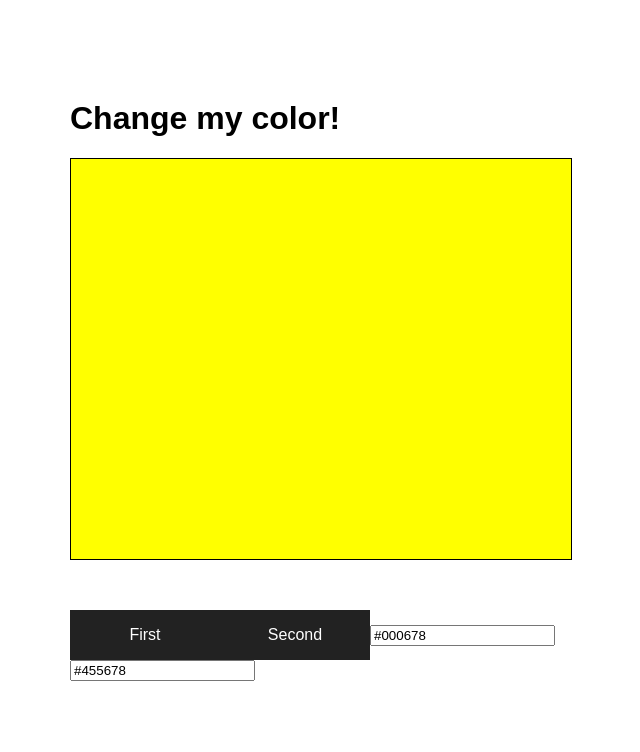
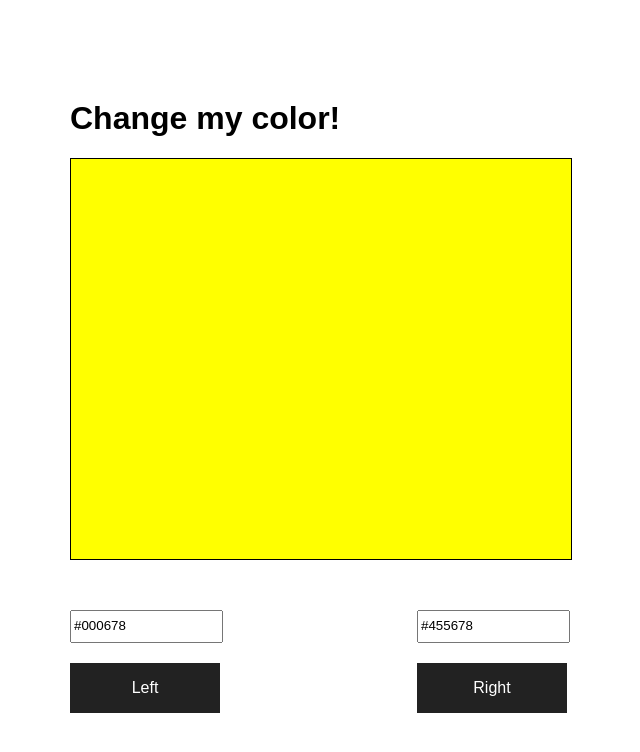
Before and after one commit to Bdemers1055/react-color-changer, a React (Create React App) app: page / in a window 1280 px wide. Shown: the top 752 px of the page, without its empty margins (320-960 px from the left). Built offline with nearby package versions, Linux system fonts and the light colour scheme.

Commit message:
left right styling, replace first and second naming convention to left right for ease of logic

```diff
--- a/src/App.css
+++ b/src/App.css
@@ -4,6 +4,13 @@
   width: 500px;
   height: 400px;
   margin-bottom: 50px;
+}
+
+input {
+  display: block;
+  line-height: 2.0;
+  margin-bottom: 20px;
+  width:145px;
 }
 
 .center {
@@ -14,7 +21,7 @@
   margin-right: auto;
 }
 
-.first, .second {
+.leftbtn, .rightbtn {
   background-color: #222;
   color: #ffff;
   font-size: 1rem;
@@ -22,6 +29,14 @@
   width: 150px;
   height: 50px;
   border: none;
+}
+
+.left {
+  float: left;
+}
+
+.right {
+  float: right;
 }
 
 .App {
--- a/src/Colorchanger.js
+++ b/src/Colorchanger.js
@@ -5,28 +5,28 @@ class Colorchanger extends Component {
         super(props);
         this.state = {
             color: '#ffff00',
-            firstColor: '#000678',
-            secondColor: '#455678'
+            inputLeftColor: '#000678',
+            inputRightColor: '#455678'
         };
     }
-    changeFirstColor(e){
+    changeInputLeftColor(e){
         this.setState({
-            firstColor: e.target.value
+            inputLeftColor: e.target.value
         });
     }
-    changeSecondColor(e){
+    changeInputRightColor(e){
         this.setState({
-            secondColor: e.target.value
+            inputRightColor: e.target.value
         });
     }
-    changeColor(e){
+    changeBoxToLeftColor(e){
         this.setState({
-            color: this.state.firstColor,
+            color: this.state.inputLeftColor,
         })
     }
-    changeToSecondColor(e){
+    changeBoxToRightColor(e){
         this.setState({
-            color: this.state.secondColor,
+            color: this.state.inputRightColor,
         })
     }
     render() {
@@ -35,22 +35,26 @@ class Colorchanger extends Component {
             <div className = "center" >
             {this.props.title? <h1 className= "Color-title">{this.props.title}</h1> : null}
             <div className = "box" style = { styles } ></div>
-            <button className = "first" onClick = {this.changeColor.bind(this)}>First</button>
-            <button className = "second" onClick = {this.changeToSecondColor.bind(this)}>Second</button>
+                <div className= "left">
                     <input
                     type="text"
-            name="firstfield"
+                    name="leftfield"
                     placeholder="#000000"
-            value={this.state.firstColor}
-            onChange={this.changeFirstColor.bind(this)}
+                    value={this.state.inputLeftColor}
+                    onChange={this.changeInputLeftColor.bind(this)}
                     />
+                    <button className = "leftbtn" onClick = {this.changeBoxToLeftColor.bind(this)}>Left</button>
+                </div>
+                <div className= "right">
                     <input
                     type="text"
-            name="secondfield"
+                    name="rightfield"
                     placeholder="#000000"
-            value={this.state.secondColor}
-            onChange={this.changeSecondColor.bind(this)}
+                    value={this.state.inputRightColor}
+                    onChange={this.changeInputRightColor.bind(this)}
                     />
+                    <button className = "rightbtn" onClick = {this.changeBoxToRightColor.bind(this)}>Right</button>
+                </div>
             </div>
         )
     }
```
Lines whose indentation alone changed are shown as unchanged.
